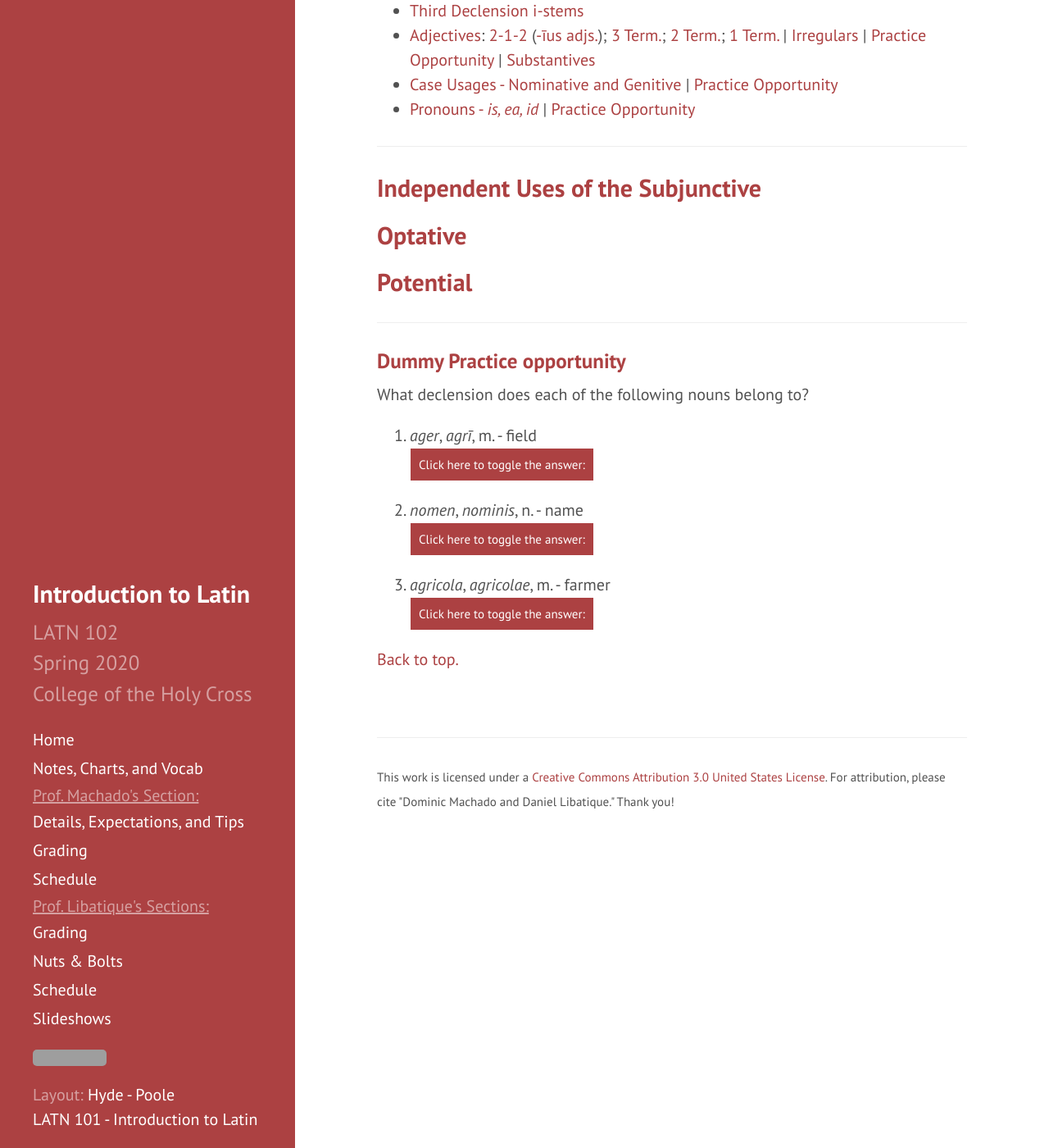
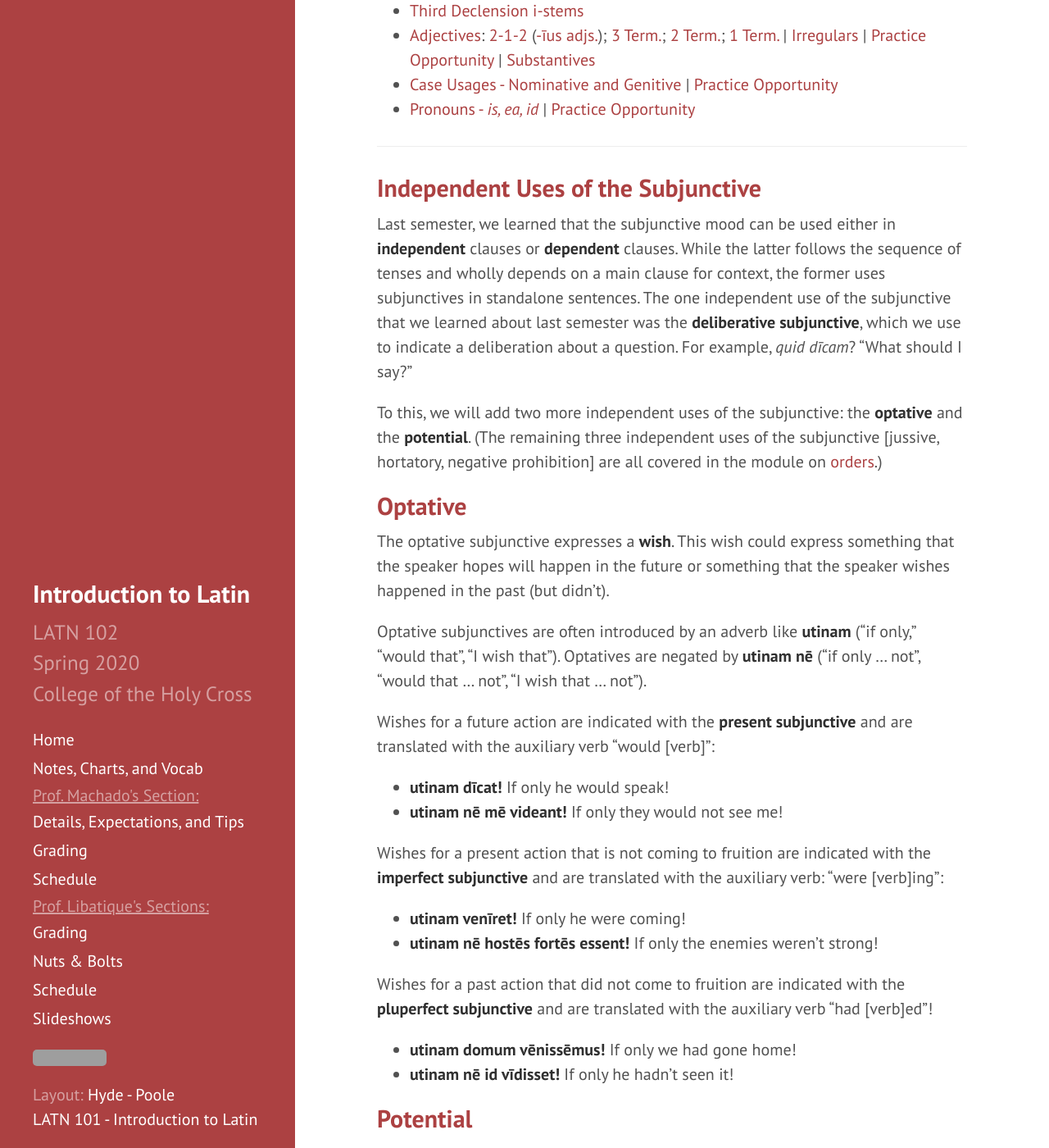
Before and after one commit to DLibatique/LATN102-S20, a Jekyll site: the page built from notes/20-wishes-and-potential.md, in a window 1280 px wide and 1400 px high, scrolled down 314 px. Shown: the whole window at 82% size. Built offline with Jekyll 4.4.1, drawn with Linux system fonts in a browser that asks for light colours; grey boxes are pictures that could not be loaded.

Commit message:
started wishes and potential module

```diff
--- a/notes/20-wishes-and-potential.md
+++ b/notes/20-wishes-and-potential.md
@@ -21,7 +21,27 @@ Dummy Navigation
 
 ## Independent Uses of the Subjunctive
 
+Last semester, we learned that the subjunctive mood can be used either in **independent** clauses or **dependent** clauses. While the latter follows the sequence of tenses and wholly depends on a main clause for context, the former uses subjunctives in standalone sentences. The one independent use of the subjunctive that we learned about last semester was the **deliberative subjunctive**, which we use to indicate a deliberation about a question. For example, *quid dīcam*? "What should I say?"
+
+To this, we will add two more independent uses of the subjunctive: the **optative** and the **potential**. (The remaining three independent uses of the subjunctive [jussive, hortatory, negative prohibition] are all covered in the module on [orders](orders).)
+
 ## Optative
+
+The optative subjunctive expresses a **wish**. This wish could express something that the speaker hopes will happen in the future or something that the speaker wishes happened in the past (but didn't).
+
+Optative subjunctives are often introduced by an adverb like **utinam** ("if only," "would that", "I wish that"). Optatives are negated by **utinam nē** ("if only ... not", "would that ... not", "I wish that ... not").
+
+Wishes for a future action are indicated with the **present subjunctive** and are translated with the auxiliary verb "would [verb]":
+- **utinam dīcat!** If only he would speak!
+- **utinam nē mē videant!** If only they would not see me!
+
+Wishes for a present action that is not coming to fruition are indicated with the **imperfect subjunctive** and are translated with the auxiliary verb: "were [verb]ing":
+- **utinam venīret!** If only he were coming!
+- **utinam nē hostēs fortēs essent!** If only the enemies weren't strong!
+
+Wishes for a past action that did not come to fruition are indicated with the **pluperfect subjunctive** and are translated with the auxiliary verb "had [verb]ed"!
+- **utinam domum vēnissēmus!** If only we had gone home!
+- **utinam nē id vīdisset!** If only he hadn't seen it!
 
 ## Potential
 
```
